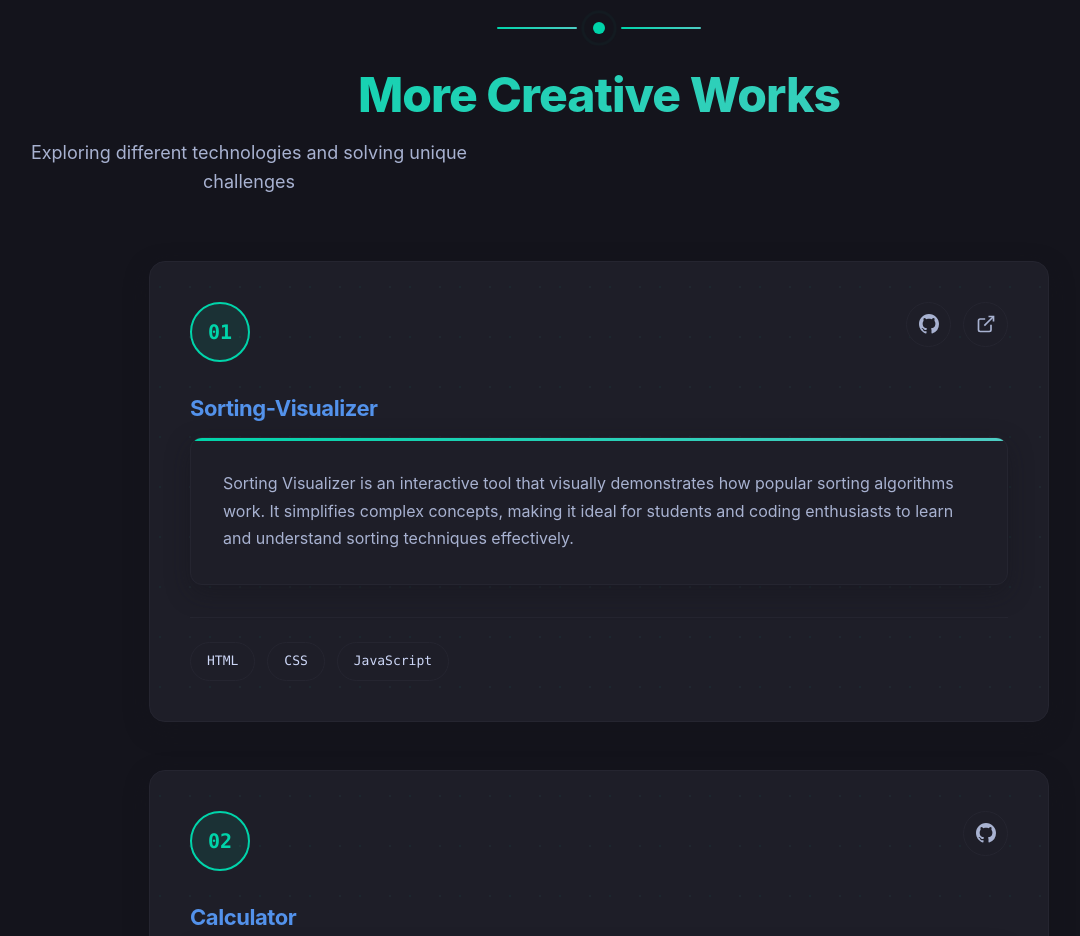
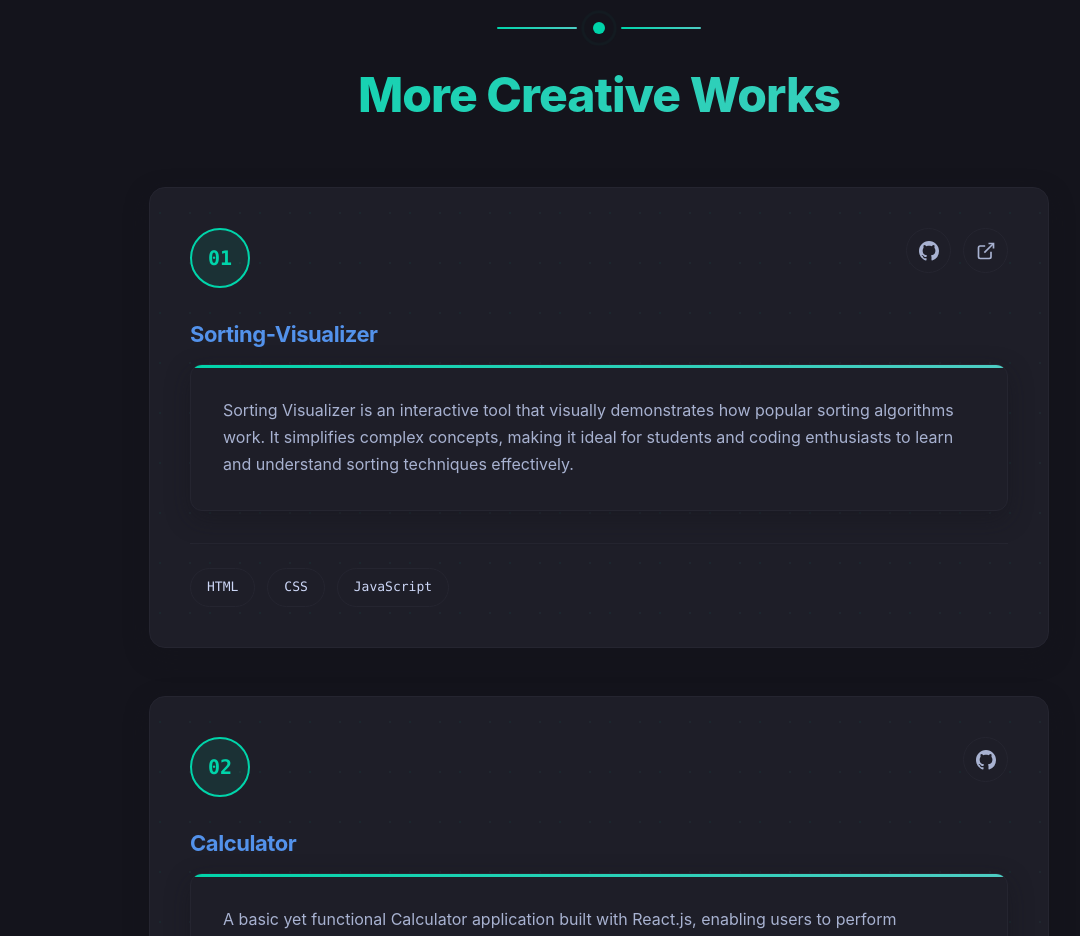
Before and after one commit to ayeshashaw/MyPortfolio, a React (Vite) app: page / in a window 1280 px wide. Shown: the part 5760-6696 px from the top of the page, without its empty margins (41-1121 px from the left). Built offline with nearby package versions, Linux system fonts and the light colour scheme.

Commit message:
Updated Projects.jsx

```diff
--- a/src/components/Projects.jsx
+++ b/src/components/Projects.jsx
@@ -170,9 +170,8 @@ const Projects = () => {
             <div className="decoration-line"></div>
           </div>
           <h3 className="more-projects-title">More Creative Works</h3>
-          <p className="more-projects-subtitle">
-            Exploring different technologies and solving unique challenges
-          </p>
+
+
         </div>
 
         <div className="projects-showcase">
```
